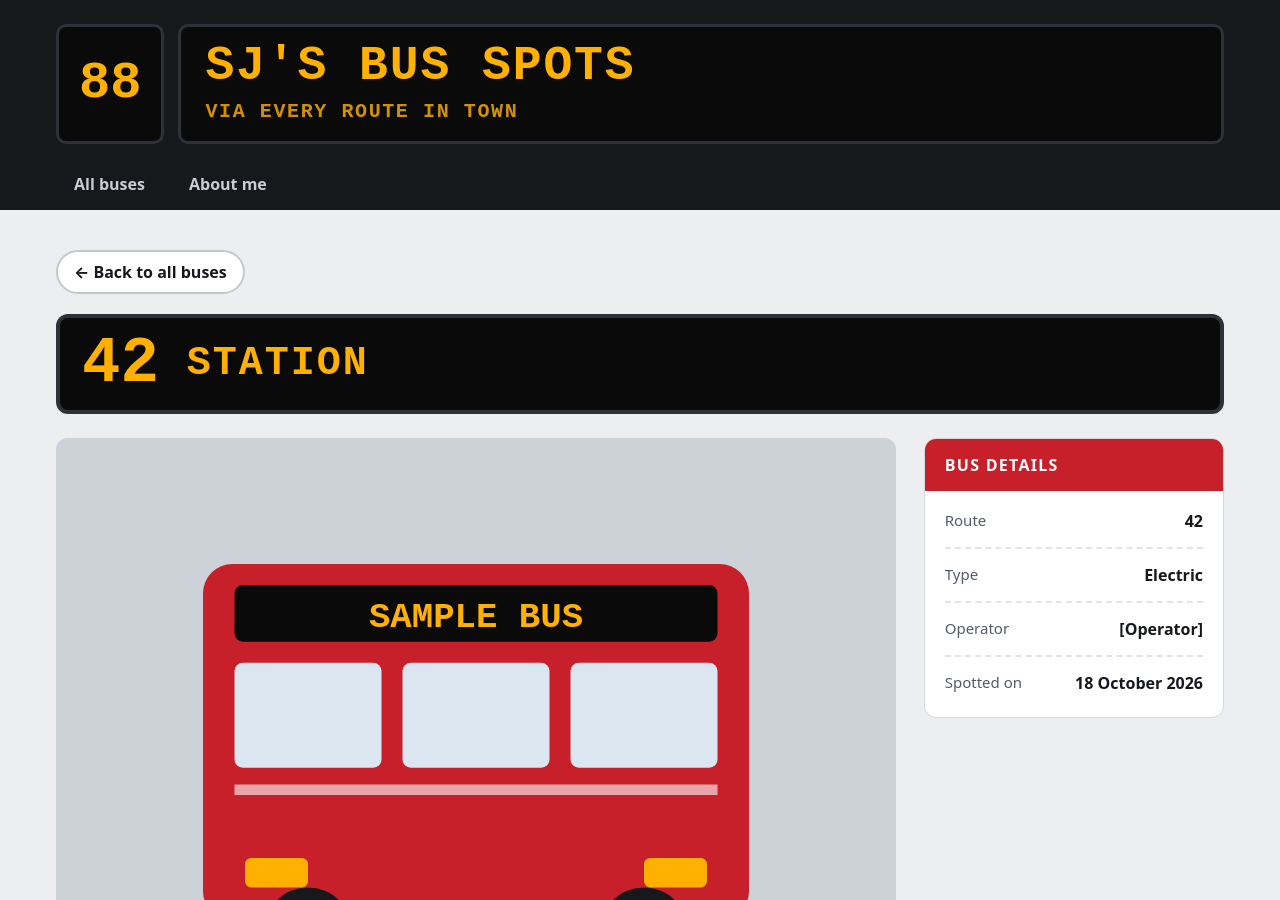
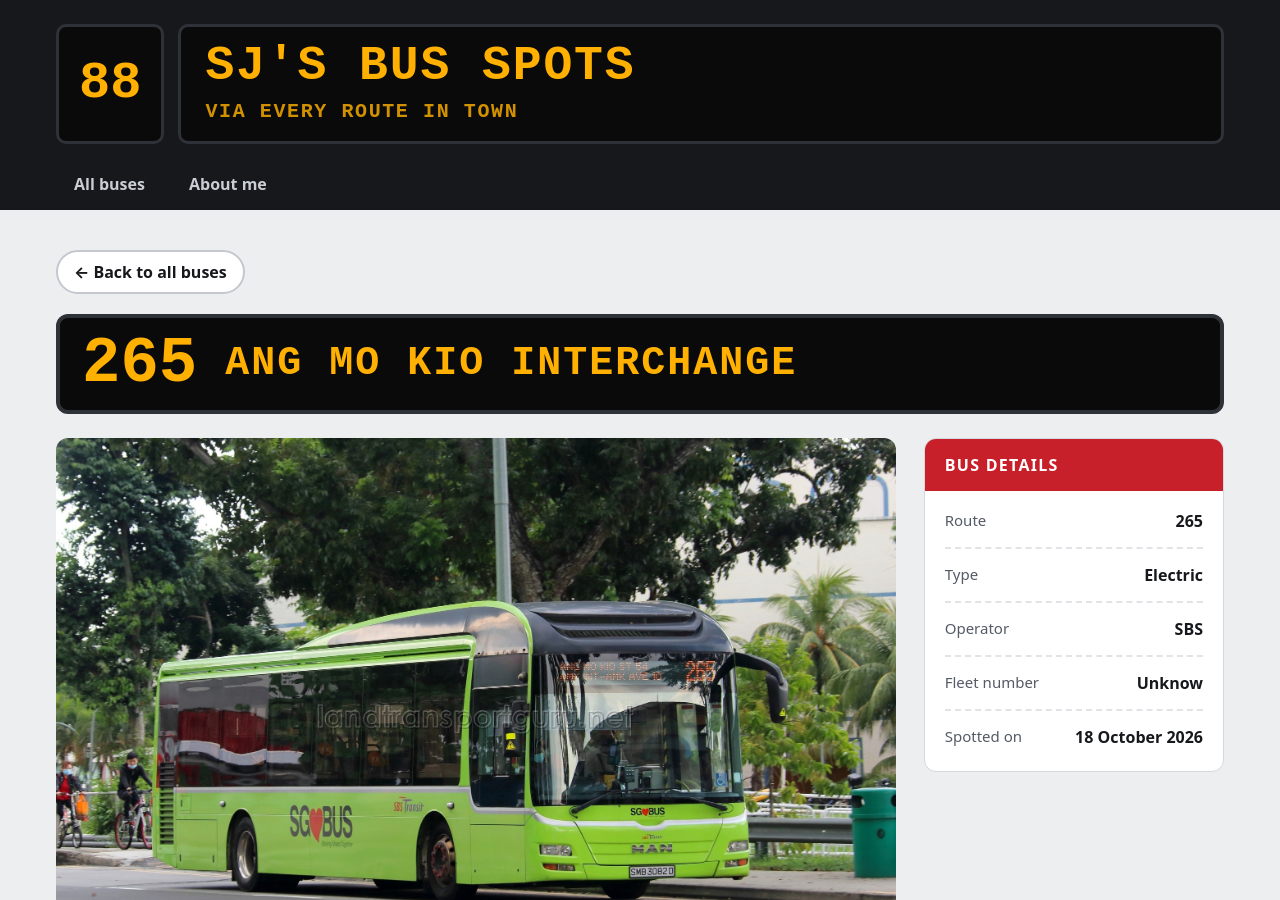
Before and after one commit to huanhero/bus_spots, a Jekyll site: the page built from _buses/2026-10-18-sample-electric.md, in a window 1280 px wide and 900 px high. Built offline with Jekyll 4.4.1, drawn with Linux system fonts in a browser that asks for light colours; some web fonts are replaced.

Commit message:
Update _buses/2026-10-18-sample-electric.md (via Pages CMS)

```diff
--- a/_buses/2026-10-18-sample-electric.md
+++ b/_buses/2026-10-18-sample-electric.md
@@ -1,10 +1,11 @@
 ---
-title: "Sample electric bus (delete me)"
-photo: /media/sample-bus.svg
-route: "42"
-destination: "Station"
+title: Sample electric bus (delete me)
+photo: /media/bus265.jpg
+route: "265"
+destination: Ang Mo Kio interchange
 type: Electric
-operator: "[Operator]"
+operator: SBS
+fleet: Unknow
 date: 2026-10-18
 ---
 Another sample. Fields you leave empty, like the fleet number here, simply don't show on the page.
```
